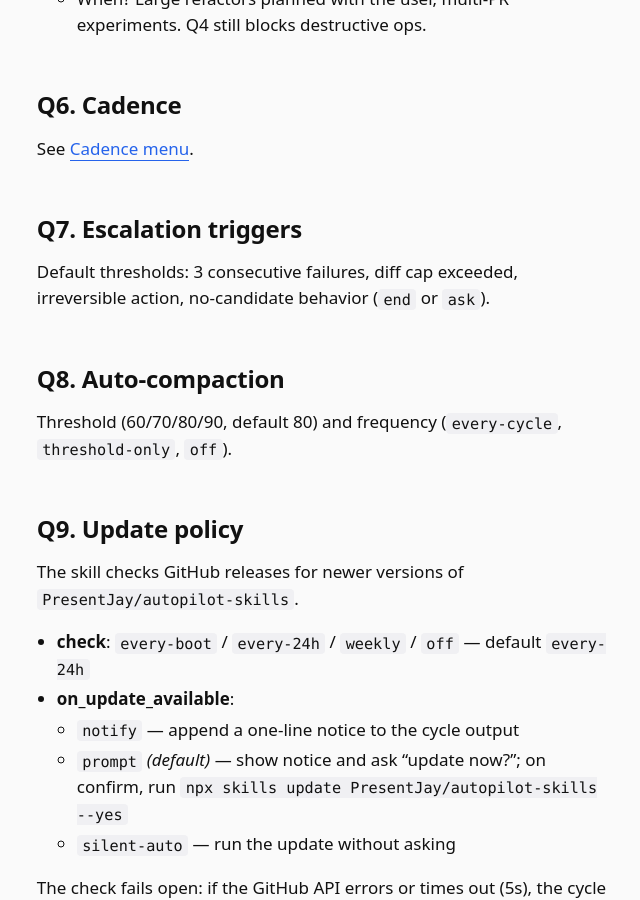
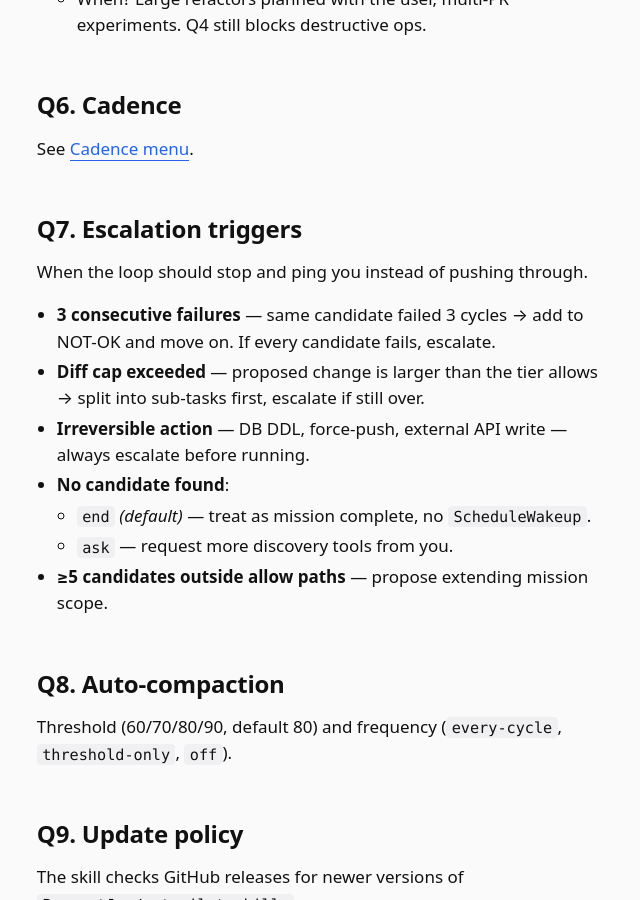
Before and after one commit to PresentJay/autopilot-skills, a Jekyll site: the page built from docs/mission-schema.md, in a window 1280 px wide and 900 px high, scrolled down 1435 px. Shown: the whole window, without its empty margins (316-956 px from the left). Built offline with Jekyll 4.4.1, drawn with Linux system fonts in a browser that asks for light colours.

Commit message:
auto(I18N-003): Q7 escalation — bullet out triggers + 'when' framing (4 langs)

```diff
--- a/docs/mission-schema.md
+++ b/docs/mission-schema.md
@@ -47,7 +47,15 @@ See [Cadence menu](cadence.html).
 
 ## Q7. Escalation triggers
 
-Default thresholds: 3 consecutive failures, diff cap exceeded, irreversible action, no-candidate behavior (`end` or `ask`).
+When the loop should stop and ping you instead of pushing through.
+
+- **3 consecutive failures** — same candidate failed 3 cycles → add to NOT-OK and move on. If every candidate fails, escalate.
+- **Diff cap exceeded** — proposed change is larger than the tier allows → split into sub-tasks first, escalate if still over.
+- **Irreversible action** — DB DDL, force-push, external API write — always escalate before running.
+- **No candidate found**:
+  - `end` *(default)* — treat as mission complete, no `ScheduleWakeup`.
+  - `ask` — request more discovery tools from you.
+- **≥5 candidates outside allow paths** — propose extending mission scope.
 
 ## Q8. Auto-compaction
 
```
Also changed, not shown: docs/ja/mission-schema.md (+9 -1 lines), docs/ko/mission-schema.md (+9 -1 lines), docs/zh/mission-schema.md (+9 -1 lines).
